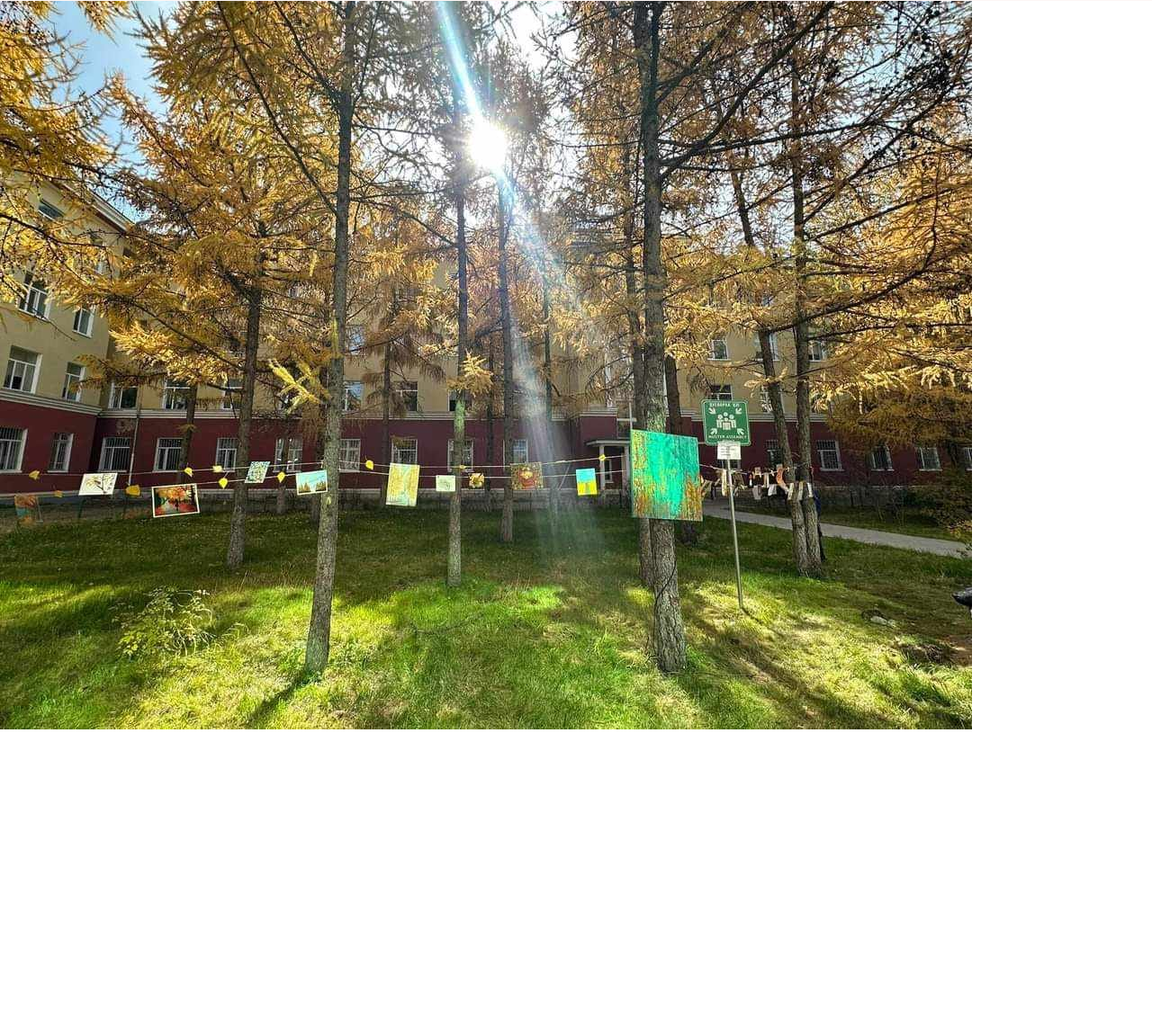
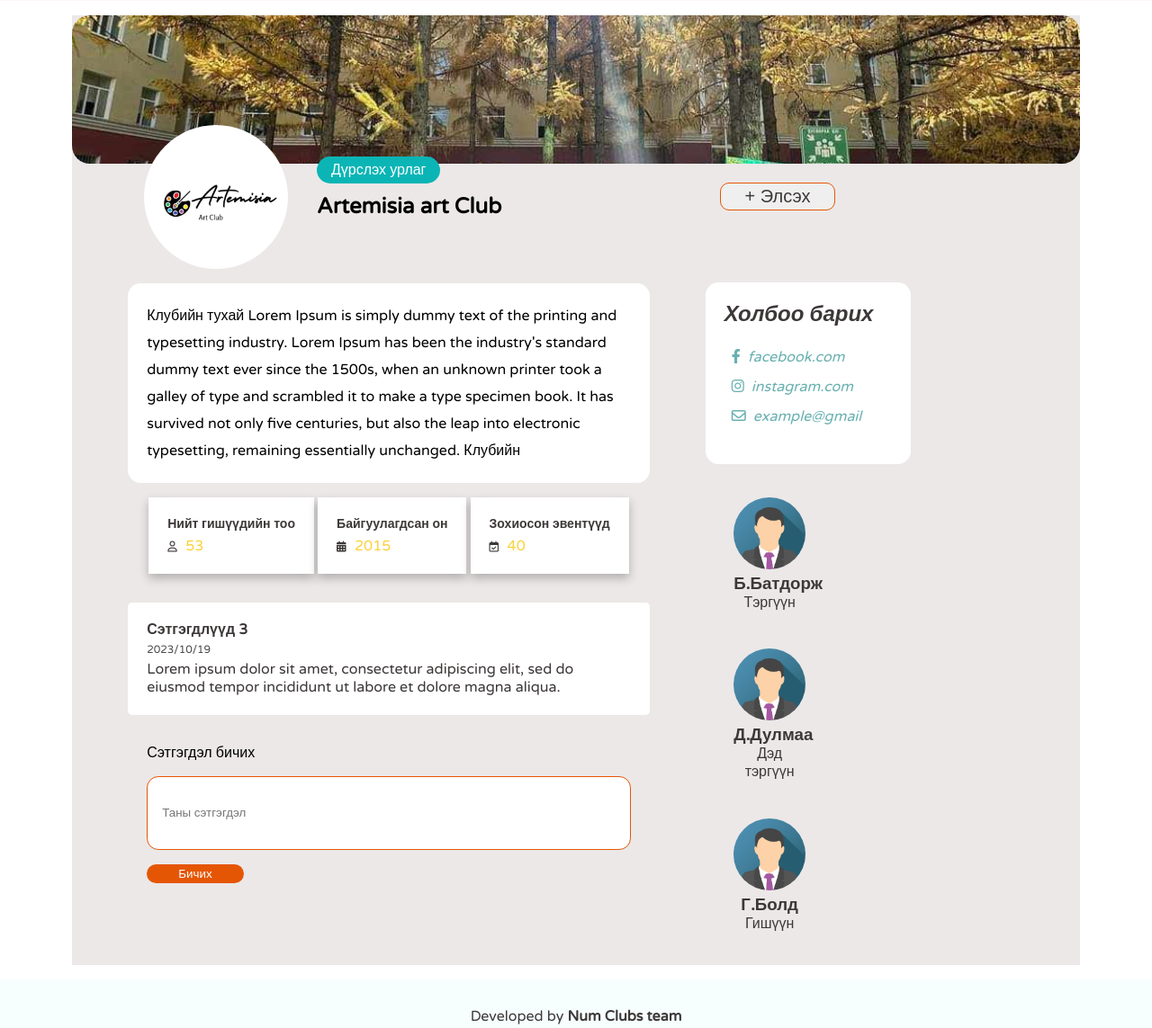
Before and after one commit to tsolmonsq/NUM-Clubs, a plain HTML site: page about_club.html in a window 1280 px wide. Shown: the part 69-1212 px from the top of the page at 90% size. Drawn offline with Linux system fonts and the light colour scheme; a web font is replaced by a local one.

Commit message:
fixed css

```diff
--- a/about_club.html
+++ b/about_club.html
@@ -30,104 +30,126 @@
       referrerpolicy="no-referrer"
     />
     <link rel="stylesheet" href="./assets/styles/index.css" />
+    <link rel="stylesheet" href="./assets/styles/about_club.css" />
     <title>NUM Student Clubs</title>
   </head>
   <body>
-    <header class="header">
+    <header>
       <img src="assets/images/logo.png" alt="NUM Clubs logo" />
       <button id="login">Нэвтрэх</button>
     </header>
     <main>
-      <img src="./assets/images/art_gallery.jpg" alt="artemisia cover" />
-      <img src="./assets/./images/./artemisia_logo.jpg" alt="artemisia_logo" />
-      <span>Дүрслэх урлаг</span>
-      <h1>Artemisia</h1>
-      <button id="register-club">+Элсэх</button>
-      <p>
-        Lorem Ipsum is simply dummy text of the printing and typesetting
-        industry. Lorem Ipsum has been the industry's standard dummy text ever
-        since the 1500s, when an unknown printer took a galley of type and
-        scrambled it to make a type specimen book. It has survived not only five
-        centuries, but also the leap into electronic typesetting, remaining
-        essentially unchanged.
+      <section class="about-club">
+        <img
+          class="cover"
+          src="./assets/images/art_gallery.jpg"
+          alt="artemisia
+          cover"
+        />
+        <div class="container">
+          <div class="left">
+            <div class="left-head">
+              <img
+                class="club-logo"
+                src="./assets/./images/./artemisia_logo.jpg"
+                alt="artemisia_logo"
+              />
+              <div class="left-head-txt">
+                <span class="club-tag">Дүрслэх урлаг</span>
+                <h1 class="club-title">Artemisia art Club</h1>
+              </div>
+            </div>
+            <p class="club-description">
+              Клубийн тухай Lorem Ipsum is simply dummy text of the printing and
+              typesetting industry. Lorem Ipsum has been the industry's standard
+              dummy text ever since the 1500s, when an unknown printer took a
+              galley of type and scrambled it to make a type specimen book. It
+              has survived not only five centuries, but also the leap into
+              electronic typesetting, remaining essentially unchanged. Клубийн
             </p>
             <div class="infography">
               <article class="infography-item">
                 <h3>Нийт гишүүдийн тоо</h3>
-          <p>53</p>
                 <i class="fa-regular fa-user"></i>
+                <span>53</span>
               </article>
               <article class="infography-item">
                 <h3>Байгуулагдсан он</h3>
-          <p>2015</p>
                 <i class="fa-solid fa-calendar-days"></i>
+                <span>2015</span>
               </article>
               <article class="infography-item">
                 <h3>Зохиосон эвентүүд</h3>
-          <p>40</p>
                 <i class="fa-regular fa-calendar-check"></i>
+                <span>40</span>
               </article>
             </div>
-      <form action="">
-        <label for="comment">Сэтгэгдэл бичих</label>
-        <input type="text" name="comment" id="comment" />
-        <input type="submit" />
-      </form>
-
             <ul class="comment-section">
-        <h2>Сэтгэгдлүүд</h2>
+              <h2>Сэтгэгдлүүд <span>3</span></h2>
               <li class="user-comment">
-          <img class="avatar" src="" alt="" />
                 <span>2023/10/19</span>
                 <p>
-            Lorem ipsum dolor sit amet, consectetur adipiscing elit, sed do
-            eiusmod tempor incididunt ut labore et dolore magna aliqua.
-          </p>
-        </li>
-        <li class="user-comment">
-          <img class="avatar" src="" alt="" />
-          <span>2023/10/19</span>
-          <p>
-            Lorem ipsum dolor sit amet, consectetur adipiscing elit, sed do
-            eiusmod tempor incididunt ut labore et dolore magna aliqua.
+                  Lorem ipsum dolor sit amet, consectetur adipiscing elit, sed
+                  do eiusmod tempor incididunt ut labore et dolore magna aliqua.
                 </p>
               </li>
             </ul>
-
-      <address>
+            <form class="comment-form">
+              <label for="comment">Сэтгэгдэл бичих</label>
+              <input
+                type="text"
+                name="comment"
+                id="comment"
+                placeholder="Таны сэтгэгдэл"
+              />
+              <input type="submit" value="Бичих" />
+            </form>
+          </div>
+          <div class="right">
+            <button id="register-club-btn">+ Элсэх</button>
+            <address class="club-contact">
               <h2>Холбоо барих</h2>
               <ul>
                 <li>
-            <a href="#"><i class="fa-brands fa-facebook-f"></i>facebook.com</a>
+                  <a href="#"
+                    ><i class="fa-brands fa-facebook-f"></i>facebook.com</a
+                  >
                 </li>
                 <li>
-            <a href="#"><i class="fa-brands fa-instagram"></i>instagram.com</a>
+                  <a href="#"
+                    ><i class="fa-brands fa-instagram"></i>instagram.com</a
+                  >
                 </li>
                 <li>
-            <a href="#"><i class="fa-regular fa-envelope"></i>example@gmail</a>
+                  <a href="#"
+                    ><i class="fa-regular fa-envelope"></i>example@gmail</a
+                  >
                 </li>
               </ul>
             </address>
             <div class="members">
               <article class="member-card">
-          <img src="" alt="club_member" />
+                <img src="./assets/images/avatar.png" alt="club_member" />
                 <h3>Б.Батдорж</h3>
                 <p>Тэргүүн</p>
               </article>
-        <article>
-          <img src="" alt="club_member" />
+              <article class="member-card">
+                <img src="./assets/images/avatar.png" alt="club_member" />
                 <h3>Д.Дулмаа</h3>
                 <p>Дэд тэргүүн</p>
               </article>
-        <article>
-          <img src="" alt="club_member" />
+              <article class="member-card">
+                <img src="./assets/images/avatar.png" alt="club_member" />
                 <h3>Г.Болд</h3>
                 <p>Гишүүн</p>
               </article>
             </div>
+          </div>
+        </div>
+      </section>
     </main>
     <footer>
-      <p>Developed by Num Clubs team</p>
+      <p>Developed by <b>Num Clubs team</b></p>
       <address>
         <a href="#"><i class="fa-brands fa-facebook-f"></i></a>
         <a href="#"><i class="fa-brands fa-instagram"></i></a>
--- /dev/null
+++ b/assets/styles/about_club.css
@@ -0,0 +1,172 @@
+/* about club page css */
+
+.about-club{
+    max-width: 70rem;
+    height: auto;
+    background-color: var(--default-pink2);
+    margin: 1rem auto;
+    & .cover{
+        object-fit: cover;
+        width: 100%;
+        height: 10.3rem;
+        object-fit: cover;
+        border-radius: 1.25rem;
+    }
+    & .club-logo{
+        margin-top: -4rem;
+        margin-left: 4rem;
+        width: 10rem;
+        border-radius: 50%;
+    }
+    & .club-tag{
+        margin-top: 1px;
+        background-color: var(--primary-green);
+        padding: 0.3rem 1rem;
+        border-radius: 1rem;
+        color: var(--default-white);
+    }
+    & .container{
+        display: flex;
+        & .left{
+            width: 60%;
+            padding: 1rem;
+        }
+        & .left-head{
+            display: flex;
+        }
+        & .left-head-txt{
+            margin-top: -1.5rem;
+            margin-left: 2rem;
+            & h1{
+                margin: 1rem 0;
+            }
+        }
+    }
+}
+
+.club-description{
+    background-color: var(--default-white);
+    width: 80%;
+    height: auto;
+    line-height: 1.875rem;
+    margin: 1rem auto;
+    padding: 1.3rem;
+    border-radius: 0.9rem;
+}
+.infography{
+    width: 80%;
+    height: auto;
+    margin: 1rem auto;
+    display: flex;
+    justify-content: space-around;
+    & .infography-item{
+        color: var(--text-gray);
+        font-size: 0.75rem;
+        background-color: var(--default-white);
+        padding: 1.3rem;
+        box-shadow: var(--bs-default);
+        & h3{
+            color: var(--text-gray);
+            margin-bottom: 0.4rem;
+        }
+        & span{
+            color: var(--text-yellow);
+            font-size: 1rem;
+            margin: 0 0.4rem;
+        }
+    }
+}
+.comment-section{
+    width: 80%;
+    background-color: var(--default-white);
+    margin: 2rem auto;
+    padding: 1.3rem;
+    border-radius: 0.3rem;
+    list-style-type: none;
+    & h2{
+        font-size: 1rem;
+        color: var(--text-gray);
+    }
+    & .user-comment{
+        line-height: 1.4rem;
+        & span{
+            color: var(--text-gray2);
+            font-size: 0.75rem;
+        }
+    }
+    & p{
+        line-height: normal;
+        font-size: 1rem;
+        color: var(--text-gray);
+    }
+}
+
+.comment-form{
+    display: flex;
+    flex-direction: column;
+    width: 80%;
+    margin: 1rem auto;
+    & input[type="text"]{
+        margin: 1rem 0;
+        height: 5rem;
+        padding-left: 1rem;
+        border: solid 0.08rem var(--primary-orange);
+        border-radius: 0.8rem;
+    }
+    & input[type="submit"]{
+        width: 20%;
+        border-radius: 22.5rem;
+        border: none;
+        background-color: var(--primary-orange);
+        color: var(--default-white);
+        padding: 0.2rem;
+    }
+}
+
+#register-club-btn{
+    width: 8rem;
+    padding: 0.2rem;
+    font-size: 1.25rem;
+    border-radius: 0.625rem;
+    border: solid 0.1rem var(--primary-orange);
+    color: var(--text-gray);
+    margin: 1rem;
+}
+.club-contact{
+    width: 90%;
+    background-color: var(--default-white);
+    padding: 1.3rem;
+    border-radius: 0.9rem;
+    margin-top: 4rem;
+    color: var(--text-gray);
+    & ul{
+        list-style-type: none;
+        margin: 1rem 0;
+        line-height: 2rem;
+        & li a{
+            text-decoration: none;
+            color: var(--contact-green);
+            & i{
+                margin: 0.5rem;
+            }
+        }
+    }
+}
+.members{
+    width: 90%;
+    margin: 1rem auto;
+    display: flex;
+    flex-direction: column;
+    color: var(--text-gray);
+}
+
+.member-card{
+    width: 5rem;
+    text-align: center;
+    padding: 1.3rem;
+    & img{
+        width: 5rem;
+        border-radius: 50%;
+    }
+
+}
--- a/assets/styles/index.css
+++ b/assets/styles/index.css
@@ -4,17 +4,25 @@
     --primary-green: #0BB5B5;
     --default-white: #FFFFFF;
     --default-pink: #FDF6F5;
+    --default-pink2: #ECE8E8;
     --default-lightgreen: #F6FFFE;
     --text-gray: #3D3838;
+    --text-gray2: #4A4A4A;
+    --text-yellow: #FBD13C;
     --contact-green: #69B0B0;
 
     --bs-default: 0 5px 10px rgba(0, 0, 0, 0.25);
+
 }
 *{
     padding: 0;
     margin: 0;
 }
-.header{
+body{
+    font-family: 'M PLUS 1', sans-serif;
+    font-family: 'Varela Round', sans-serif;
+}
+header{
     max-width: 100%;
     background-color: var(--default-pink);
     display: flex;
@@ -50,16 +58,13 @@
             font-weight: bold;
             max-width: 42.25rem;
             color: var(--primary-orange);
-            margin: 0;
-            margin-left: auto;
-            margin-right: auto;
+            margin: 1rem auto;
         }
         & p{
             font-size: 1.25rem;
             color: var(--text-gray);
             max-width: 46.125rem;
-            margin-left: auto;
-            margin-right: auto;
+            margin: 1rem auto;
         }
         & img{
             width: 46rem;
@@ -73,8 +78,7 @@
     display: flex;
     gap: 1rem;
     align-items: center;
-    margin-left: auto;
-    margin-right: auto;
+    margin: 1rem auto;
     & input{
         border: solid 0.09rem var(--primary-orange);
         border-radius: 22.5rem;
@@ -169,6 +173,8 @@ footer{
     padding: 0.9rem;
     & p{
         width: 100%;
+        margin: 1rem 0;
+        color: var(--text-gray);
     }
     & address{
         width: 100%;
```
Also changed, not shown: clubs.html (+1 -1 lines), index.html (+1 -1 lines), assets/images/avatar.png (added). Lines whose indentation alone changed are shown as unchanged.
